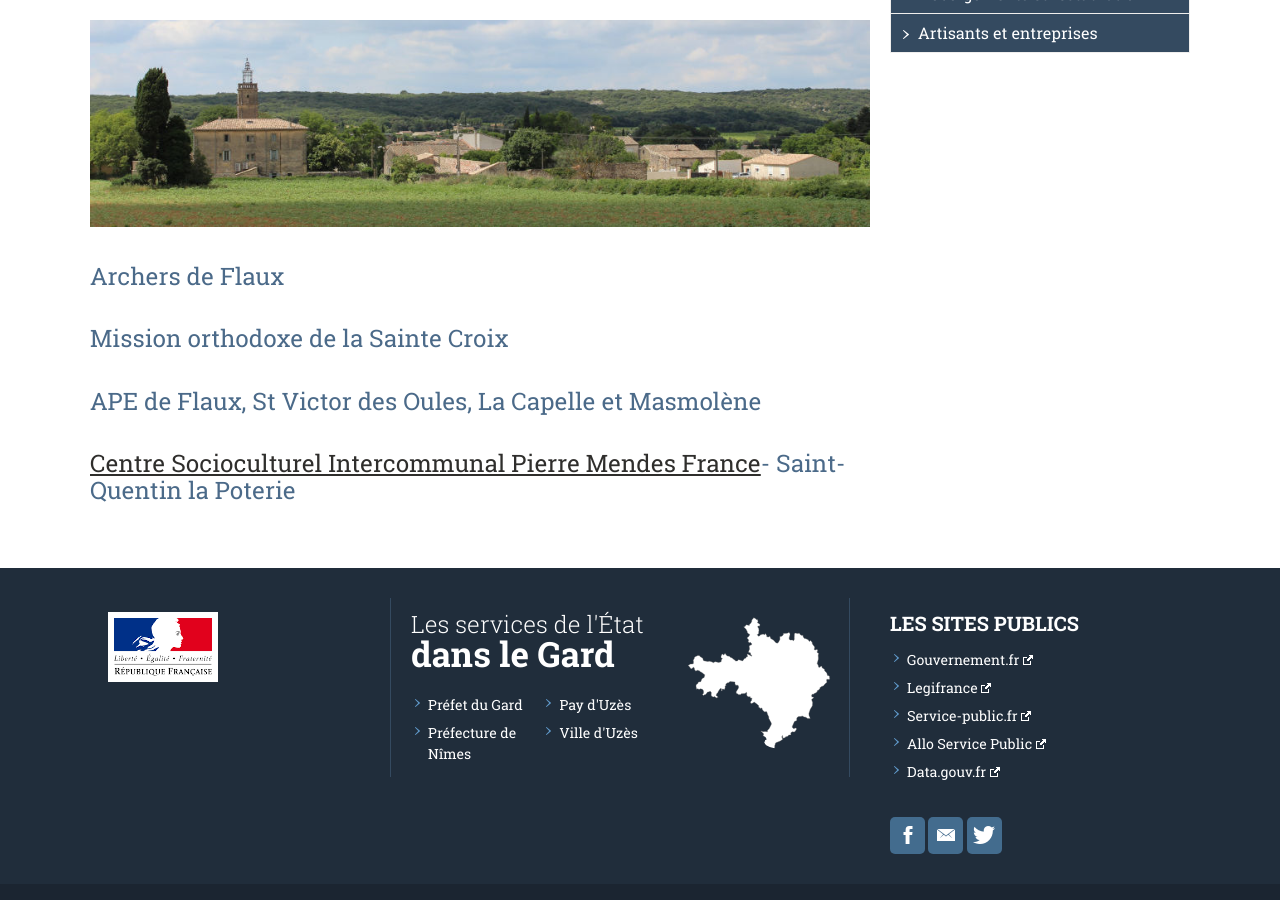
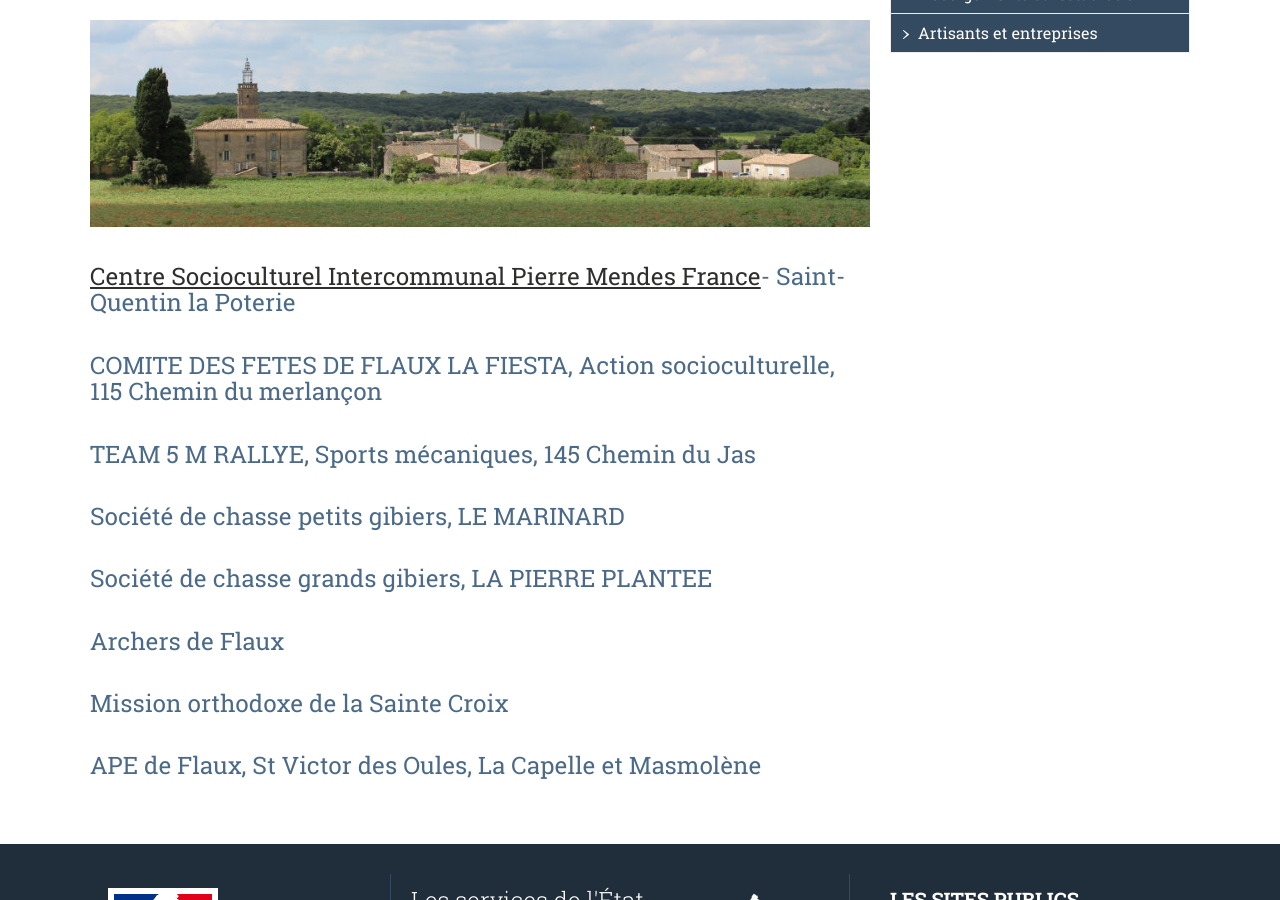
Before and after one commit to Flaux-Village/flaux-village.github.io, a Jekyll site: the page built from associations.md, in a window 1280 px wide and 900 px high, scrolled down 392 px. Built offline with Jekyll 4.4.1, drawn with Linux system fonts in a browser that asks for light colours; our own code applies the rules of GitHub Pages for plain Markdown files.

Commit message:
Update associations.md

```diff
--- a/associations.md
+++ b/associations.md
@@ -19,7 +19,11 @@ menu_secondaire:
   addresse: /artisants.html
 ---
 
+# [Centre Socioculturel Intercommunal Pierre Mendes France](https://www.csipmf.fr/)- Saint-Quentin la Poterie
+# COMITE DES FETES DE FLAUX LA FIESTA, Action socioculturelle, 115 Chemin du merlançon
+# TEAM 5 M RALLYE, Sports mécaniques, 145 Chemin du Jas
+# Société de chasse petits gibiers, LE MARINARD
+# Société de chasse grands gibiers, LA PIERRE PLANTEE
 # Archers de Flaux
 # Mission orthodoxe de la Sainte Croix
 # APE de Flaux, St Victor des Oules, La Capelle et Masmolène
-# [Centre Socioculturel Intercommunal Pierre Mendes France](https://www.csipmf.fr/)- Saint-Quentin la Poterie
```
